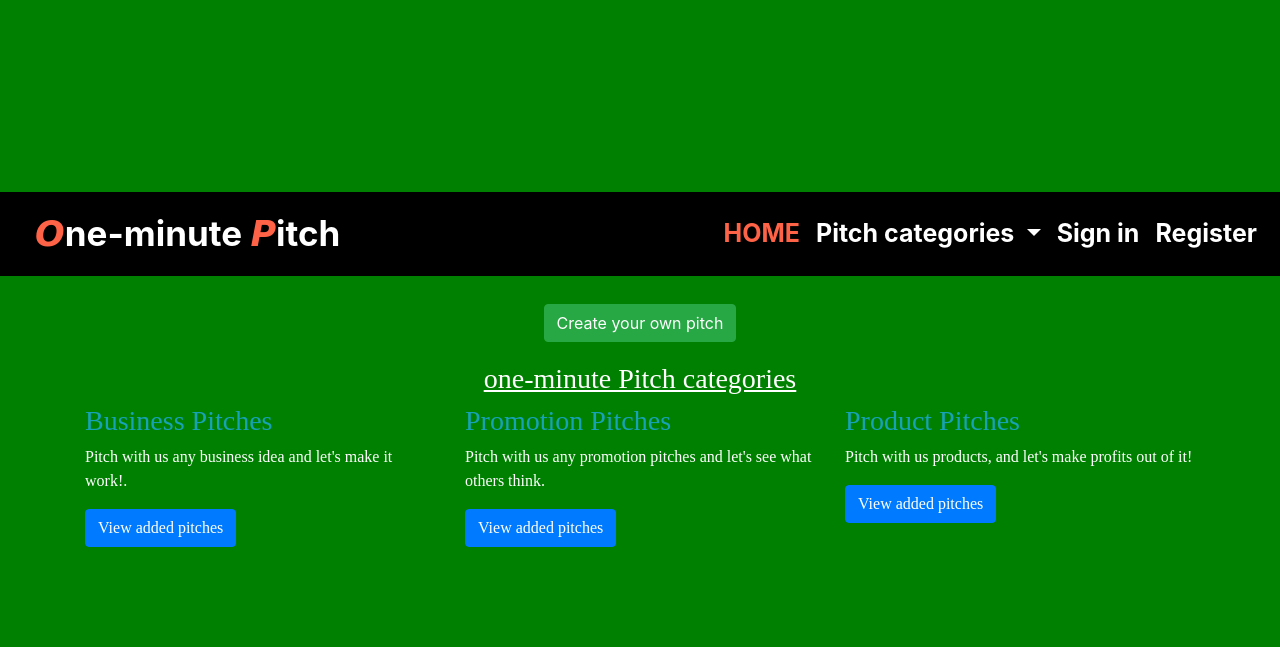
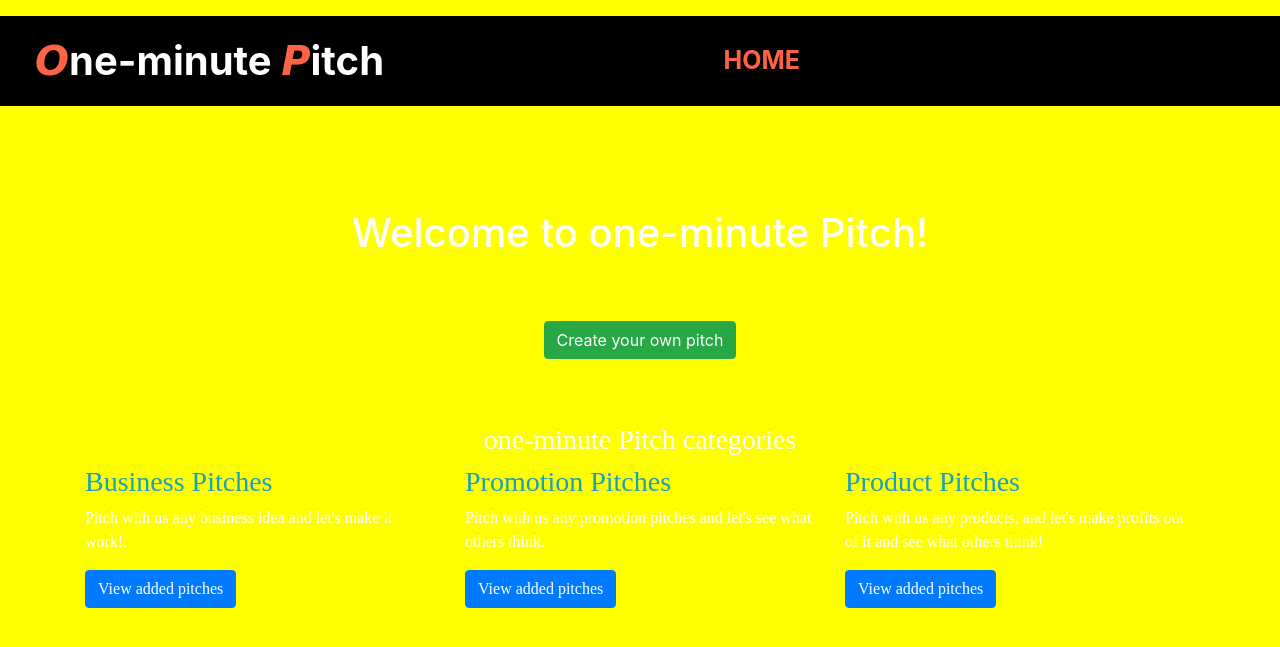
Before and after one commit to pascaline-irabaruta/one-minute-pitch, a Flask app: template app/templates/index.html in a window 1280 px wide. Shown: the top 647 px of the page. Run offline with Flask 2, Linux system fonts and the light colour scheme; the template is opened without the code that fills it, so the values that code supplies are empty; some libraries are stand-ins or nearby versions.

Commit message:
add style changes

```diff
--- a/app/static/css/index.css
+++ b/app/static/css/index.css
@@ -1,18 +1,16 @@
 
 body{
-  /* background-image: url('https://d1eipm3vz40hy0.cloudfront.net/images/blog/sales-pitch-examples-blog-header.png'); */
-background-color: green;
+  /* background-image: url("https://d1eipm3vz40hy0.cloudfront.net/images/blog/sales-pitch-examples-blog-header.png"); */
+  background-color: yellow;
   background-attachment: fixed;
   background-size: cover;
   color: white;
 }
 img {
   width:150px;
-
   height: 100px;
 }
 #one {
-  margin-top: 10%;
   background-color: rgba(0,0,0,0.6);
   font-family: fantasy;
 }
@@ -26,7 +24,11 @@
 h1 {
     text-align: center;
 }
+#pi {
+  margin-bottom: 20%;
+}
 #nav{
+  margin-bottom: 10%;
     position: absolute;
     z-index: 5;
     width: 100%;
@@ -38,7 +40,7 @@
 
 .navbar-brand{
     font-weight: bolder;
-    font-size: 35px;
+    font-size: 40px;
     padding-left: 20px;
     color: white;
     text-decoration: none;
@@ -58,7 +60,7 @@
     font-weight: bolder;
     padding-left: 20px;
     font-size: 25px;
-    color: white;
+    color: black;
 
 }
 .nav-link:hover{
--- a/app/templates/base.html
+++ b/app/templates/base.html
@@ -1,5 +1,6 @@
 {% extends 'bootstrap/base.html' %}
 <html>
+
     {% block styles %}
     <link rel="stylesheet" href="https://maxcdn.bootstrapcdn.com/bootstrap/4.0.0/css/bootstrap.min.css" integrity="sha384-Gn5384xqQ1aoWXA+058RXPxPg6fy4IWvTNh0E263XmFcJlSAwiGgFAW/dAiS6JXm" crossorigin="anonymous">
     <link rel="stylesheet" href="{{url_for('static',filename='css/index.css')}}">
--- a/app/templates/index.html
+++ b/app/templates/index.html
@@ -10,16 +10,16 @@
 
 <!-- Content block -->
 {%block content%}
+<hr>
 
-<div id="one" style="margin-top:15%;margin-bottom:5%;font-family:fantasy;color:blue;font-weight:bolder" >
-    <h1> Welcome to one-minute Pitch!</h1>
-</div>
-<div class="container text-center" style="padding-bottom: 20px;">
+    <h1 style="margin-top:15%;margin-bottom:5%"> Welcome to one-minute Pitch!</h1>
+
+<div class="container text-center" style="padding-bottom: 5%">
     <a href="{{url_for('main.new_pitch')}}" class="btn btn-success">Create your own pitch</a>
 </div>
 
 <div class="container " style="font-family: 'Cormorant Upright', serif;">
-  <h3 class="text-center" style="text-decoration:underline;font-family:cursive sans-serif">one-minute Pitch categories</h3>
+  <h3 class="text-center">one-minute Pitch categories</h3>
     <div class="row">
         <div class="col-md-4">
             <div class="well well-lg">
@@ -38,7 +38,7 @@
         <div class="col-md-4">
             <div class="well well-lg">
                 <h3 class="text-info">Product Pitches</h3>
-                <p>Pitch with us products, and let's make profits out of it!</p>
+                <p>Pitch with us  any products, and let's make profits out of it and see what others think!</p>
                 <a href="{{url_for('main.product_pitches')}}" class="btn btn-primary -center">View added pitches</a>
             </div>
         </div>
--- a/app/templates/navbar.html
+++ b/app/templates/navbar.html
@@ -10,9 +10,9 @@
                     <li class="nav-item dropdown"><a href="#" class="nav-link dropdown-toggle" data-toggle="dropdown">Pitch categories <span
                                 class="caret"></span></a>
                         <ul class="dropdown-menu">
-                            <li><a class="nav-link" href="{{url_for('main.business_pitches')}}">Business pitches</a></li>
-                            <li><a class="nav-link" href="{{url_for('main.product_pitches')}}">Product pitches</a></li>
-                            <li><a class="nav-link" href="{{url_for('main.promotion_pitches')}}">Promotion pitches</a></li>
+                            <li><a class="nav-link" style="color:black" href="{{url_for('main.business_pitches')}}">Business pitches</a></li>
+                            <li><a class="nav-link" style="color:black" href="{{url_for('main.product_pitches')}}">Product pitches</a></li>
+                            <li><a class="nav-link" style="color:black" href="{{url_for('main.promotion_pitches')}}">Promotion pitches</a></li>
                         </ul>
                     </li>
                     {% if current_user.is_authenticated %}
@@ -20,8 +20,8 @@
                             aria-haspopup="true" aria-expanded="false">{{current_user.username| capitalize}}<span
                                 ></span></a>
                         <ul class="dropdown-menu">
-                            <li><a class="nav-link" href="/profile/{{current_user.username}}">My Profile</a></li>
-                            <li><a class="nav-link" href="{{url_for('main.user_pitches', uname=current_user.username)}}">My pitches</a></li>
+                            <li><a class="nav-link" style="color:black" href="/profile/{{current_user.username}}">My Profile</a></li>
+                            <li><a class="nav-link" style="color:black" href="{{url_for('main.user_pitches', uname=current_user.username)}}">My pitches</a></li>
                         </ul>
                     </li>
                     <li class="nav-item">
--- a/app/templates/new_pitch.html
+++ b/app/templates/new_pitch.html
@@ -3,6 +3,8 @@
 {% import "bootstrap/wtf.html" as wtf %}
 
 {% block content %}
+<hr>
+<br>
     <div class="container ">
 <div class="row">
   <div class="col-sm-3">
--- a/app/templates/product_pitches.html
+++ b/app/templates/product_pitches.html
@@ -2,7 +2,9 @@
 {% import 'macros.html' as macro %}
 
 {%block content%}
-    <h1 class="text-info">Product Pitches</h1>
+<hr> <hr>
+<br> <br>
+    <h1>Product Pitches</h1>
 </div>
 <div class="container">
     <hr>
--- a/app/templates/promotion_pitches.html
+++ b/app/templates/promotion_pitches.html
@@ -2,7 +2,9 @@
 {% import 'macros.html' as macro %}
 
 {%block content%}
-    <h1 class="text-info">Promotion Pitches</h1>
+<hr> <hr>
+<br> <br>
+    <h1>Promotion Pitches</h1>
 </div>
 <div class="container">
     <hr>
```
Also changed, not shown: app/templates/business_pitches.html (+3 -4 lines), app/templates/pitch.html (+7 -5 lines).
